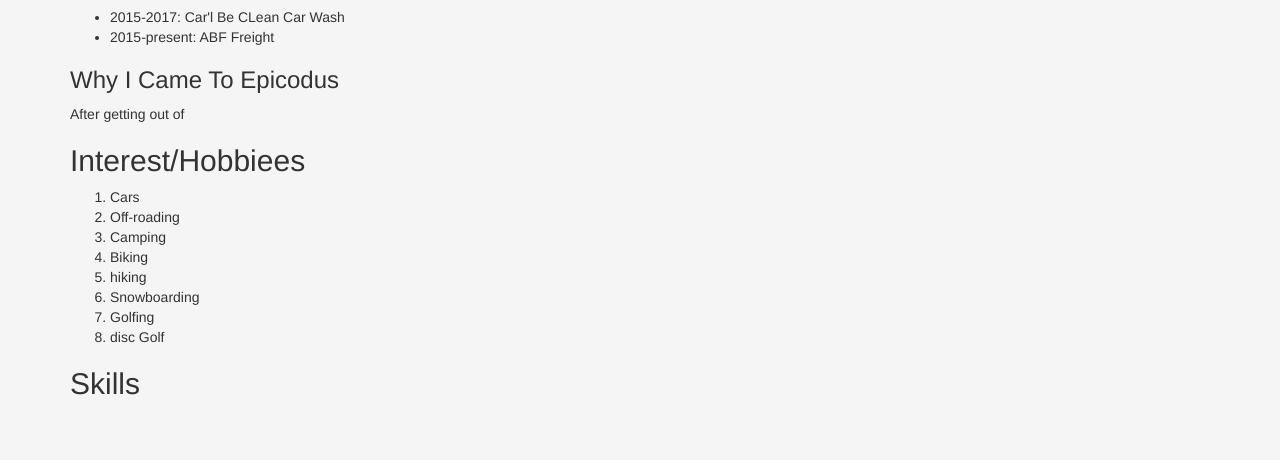
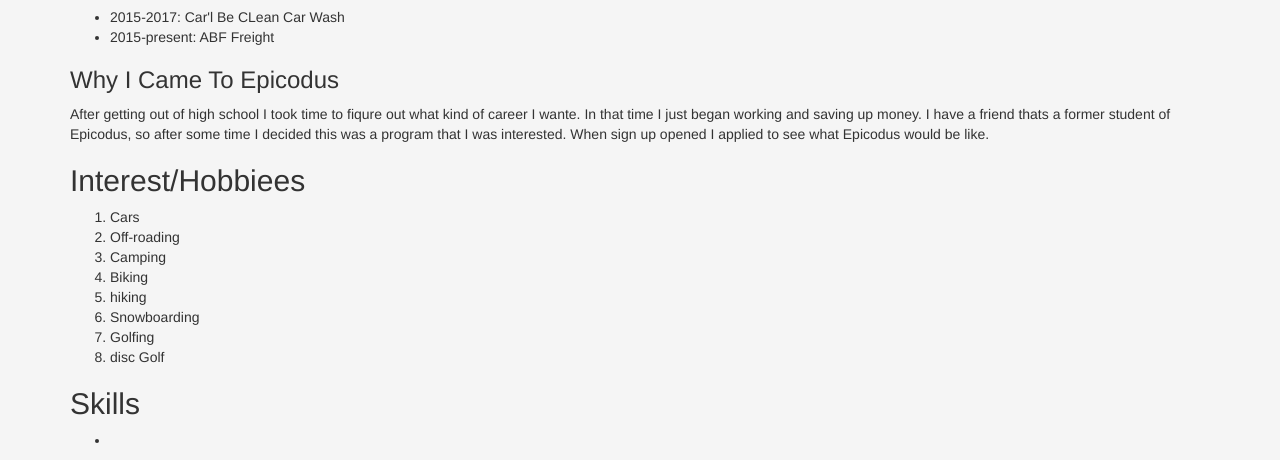
Before and after one commit to Colton141/Week1-Friday-Project, a plain HTML site: page index.html in a window 1280 px wide. Shown: the part 688-1148 px from the top of the page. Before the commit the page ends 1098 px from the top, so only its background shows below. Drawn offline with Linux system fonts and the light colour scheme.

Commit message:
add more html content

```diff
--- a/index.html
+++ b/index.html
@@ -40,7 +40,7 @@
         <li>2015-present: ABF Freight</li>
       </ul>
       <h3>Why I Came To Epicodus</h3>
-      <p>After getting out of </p>
+      <p>After getting out of high school I took time to fiqure out what kind of career I wante. In that time I just began working and saving up money. I have a friend thats a former student of Epicodus, so after some time I decided this was a program that I was interested. When sign up opened I applied to see what Epicodus would be like.</p>
       <h2>Interest/Hobbiees</h2>
         <ol>
           <li>Cars</li>
@@ -53,6 +53,9 @@
           <li>disc Golf</li>
         </ol>
       <h2>Skills</h2>
+        <ul>
+          <li></li>
+        </ul>
     </div>
   </body>
 </html>
```
